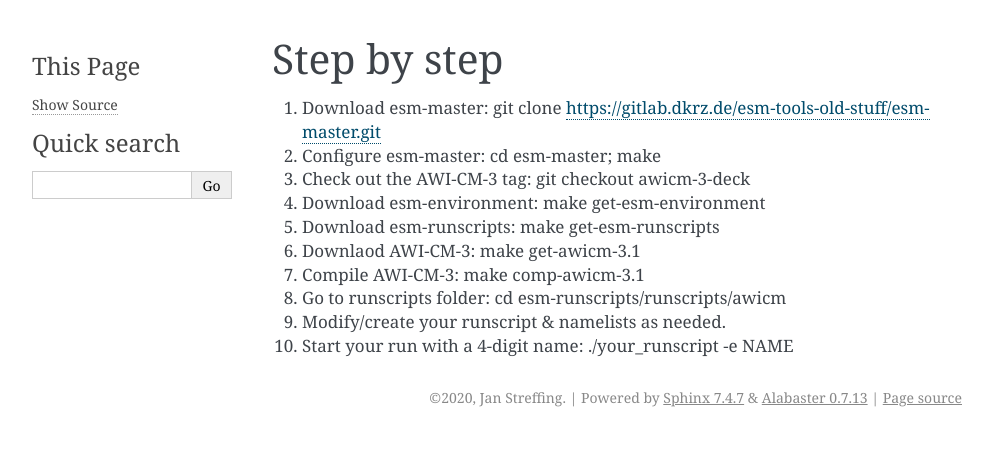
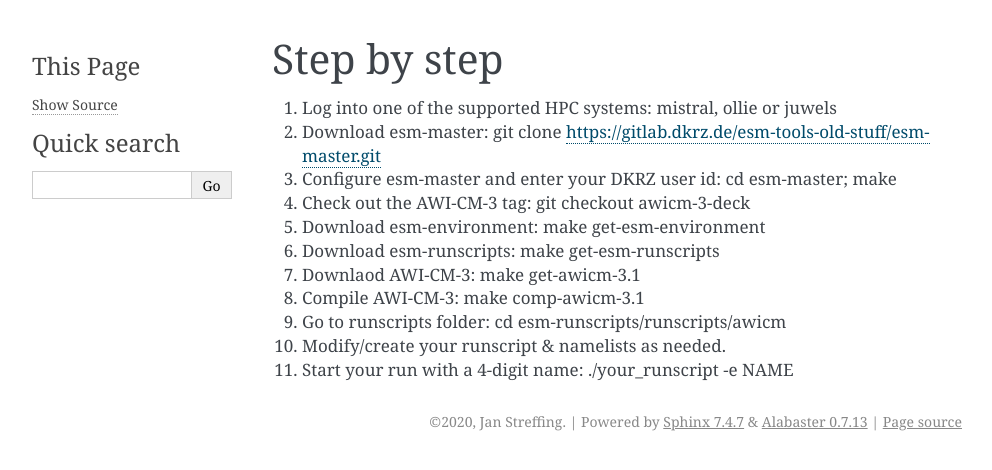
Before and after one commit to AWI-ESM/documentation_AWI-CM3, a Sphinx documentation site: the page built from source/quickstart.rst, in a window 1280 px wide. Shown: the top 470 px of the page, without its empty margins (148-1140 px from the left). Built offline with Sphinx 7.4.7, drawn with Linux system fonts in a browser that asks for light colours.

```diff
--- a/source/quickstart.rst
+++ b/source/quickstart.rst
@@ -2,13 +2,14 @@
 
 Step by step
 ************
-1. Download esm-master: git clone https://gitlab.dkrz.de/esm-tools-old-stuff/esm-master.git
-2. Configure esm-master: cd esm-master; make
-3. Check out the AWI-CM-3 tag: git checkout awicm-3-deck
-4. Download esm-environment: make get-esm-environment
-5. Download esm-runscripts: make get-esm-runscripts
-6. Downlaod AWI-CM-3: make get-awicm-3.1
-7. Compile AWI-CM-3: make comp-awicm-3.1
-8. Go to runscripts folder: cd esm-runscripts/runscripts/awicm
-9. Modify/create your runscript & namelists as needed.
-10. Start your run with a 4-digit name: ./your_runscript -e NAME
+1. Log into one of the supported HPC systems: mistral, ollie or juwels
+2. Download esm-master: git clone https://gitlab.dkrz.de/esm-tools-old-stuff/esm-master.git
+3. Configure esm-master and enter your DKRZ user id: cd esm-master; make
+4. Check out the AWI-CM-3 tag: git checkout awicm-3-deck
+5. Download esm-environment: make get-esm-environment
+6. Download esm-runscripts: make get-esm-runscripts
+7. Downlaod AWI-CM-3: make get-awicm-3.1
+8. Compile AWI-CM-3: make comp-awicm-3.1
+9. Go to runscripts folder: cd esm-runscripts/runscripts/awicm
+10. Modify/create your runscript & namelists as needed.
+11. Start your run with a 4-digit name: ./your_runscript -e NAME
```
